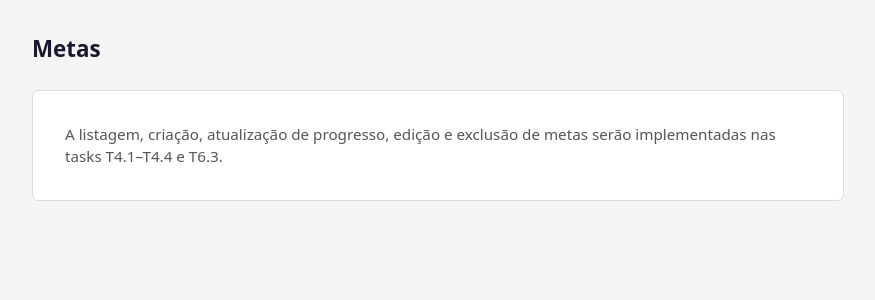
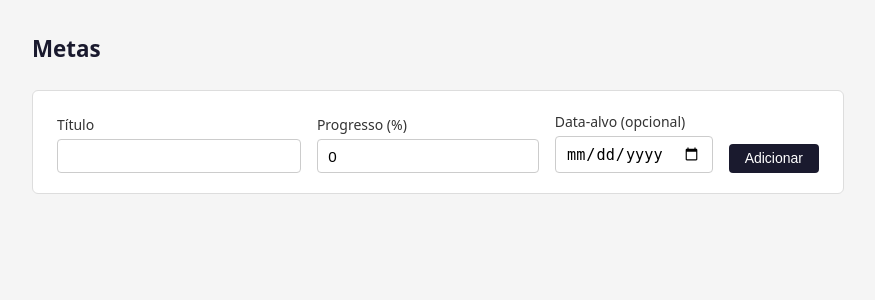
Before and after one commit to AndersonVidal/SibylSystem, a Django app: page /goals/ in a window 1280 px wide. Shown: the part 52-352 px from the top of the page, without its empty margins (202-1077 px from the left). Run offline with Django 5.2, Linux system fonts and the light colour scheme; the visitor is signed in with stand-in values (Sample User, id 1).

Commit message:
feat: T4.2 — criação de Meta
GoalForm (title, progress, target_date), view index com POST→Redirect→GET e formulário inline no template.

```diff
--- /dev/null
+++ b/apps/goals/forms.py
@@ -0,0 +1,17 @@
+from django import forms
+
+from apps.goals.models import Goal
+
+
+class GoalForm(forms.ModelForm):
+    class Meta:
+        model = Goal
+        fields = ["title", "progress", "target_date"]
+        widgets = {
+            "target_date": forms.DateInput(attrs={"type": "date"}),
+        }
+        labels = {
+            "title": "Título",
+            "progress": "Progresso (%)",
+            "target_date": "Data-alvo (opcional)",
+        }
--- a/apps/goals/views.py
+++ b/apps/goals/views.py
@@ -1,7 +1,18 @@
 from django.contrib.auth.decorators import login_required
-from django.shortcuts import render
+from django.shortcuts import redirect, render
+
+from apps.goals.forms import GoalForm
 
 
 @login_required
 def index(request):
-    return render(request, "goals/index.html", {"active_nav": "goals"})
+    if request.method == "POST":
+        form = GoalForm(request.POST)
+        if form.is_valid():
+            goal = form.save(commit=False)
+            goal.owner = request.user
+            goal.save()
+            return redirect("goals:index")
+    else:
+        form = GoalForm()
+    return render(request, "goals/index.html", {"active_nav": "goals", "form": form})
--- a/frontend/templates/goals/index.html
+++ b/frontend/templates/goals/index.html
@@ -4,8 +4,34 @@
 
 {% block content %}
 <h1 class="page-title">Metas</h1>
-<div class="placeholder-box">
-    A listagem, criação, atualização de progresso, edição e exclusão de metas
-    serão implementadas nas tasks T4.1–T4.4 e T6.3.
+
+<div class="card">
+    <form method="post" novalidate>
+        {% csrf_token %}
+        <div class="form-row">
+            <div class="form-group form-group--grow">
+                <label for="{{ form.title.id_for_label }}">{{ form.title.label }}</label>
+                {{ form.title }}
+                {% if form.title.errors %}
+                <p class="form-error">{{ form.title.errors|first }}</p>
+                {% endif %}
+            </div>
+            <div class="form-group">
+                <label for="{{ form.progress.id_for_label }}">{{ form.progress.label }}</label>
+                {{ form.progress }}
+                {% if form.progress.errors %}
+                <p class="form-error">{{ form.progress.errors|first }}</p>
+                {% endif %}
+            </div>
+            <div class="form-group">
+                <label for="{{ form.target_date.id_for_label }}">{{ form.target_date.label }}</label>
+                {{ form.target_date }}
+            </div>
+            <div class="form-group form-group--action">
+                <label class="form-label-hidden">Ação</label>
+                <button type="submit" class="btn btn-primary">Adicionar</button>
+            </div>
+        </div>
+    </form>
 </div>
 {% endblock %}
```
